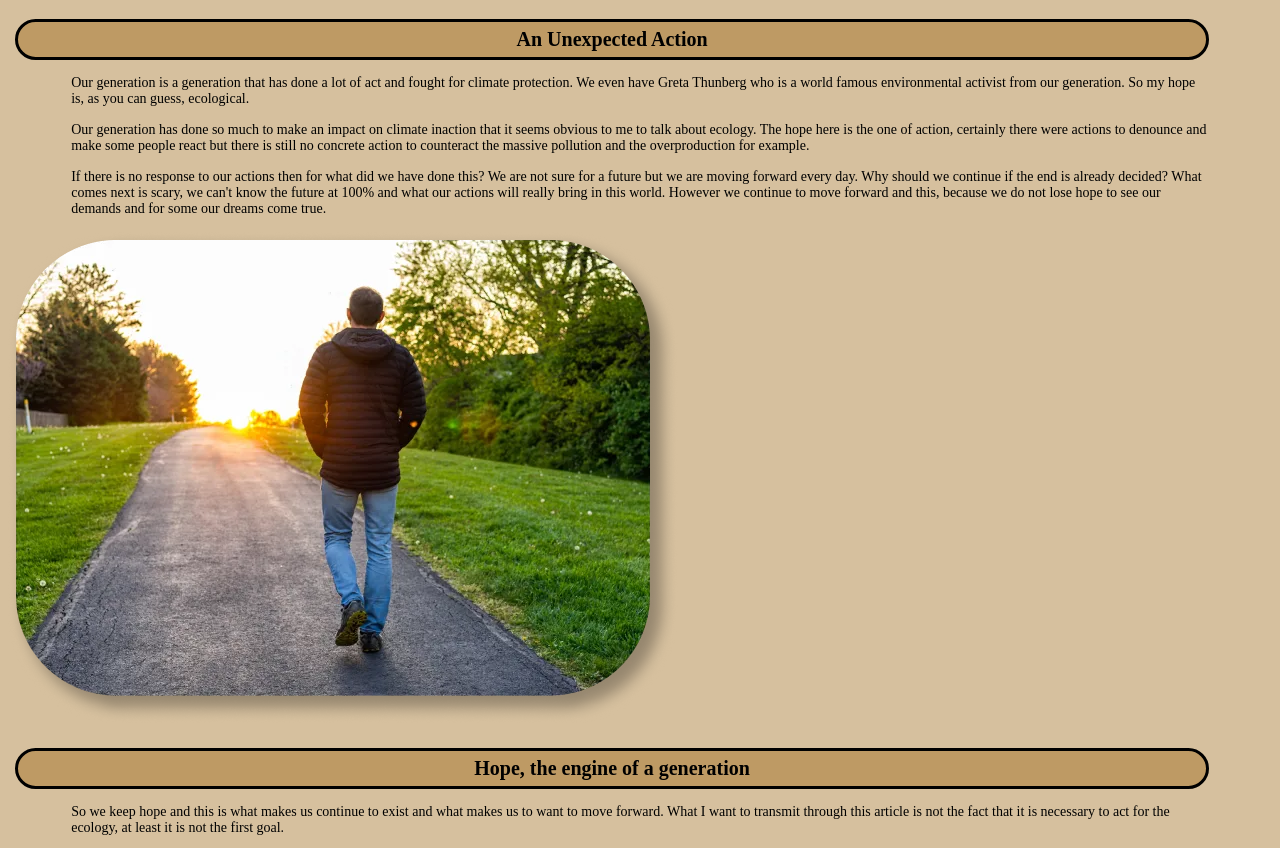
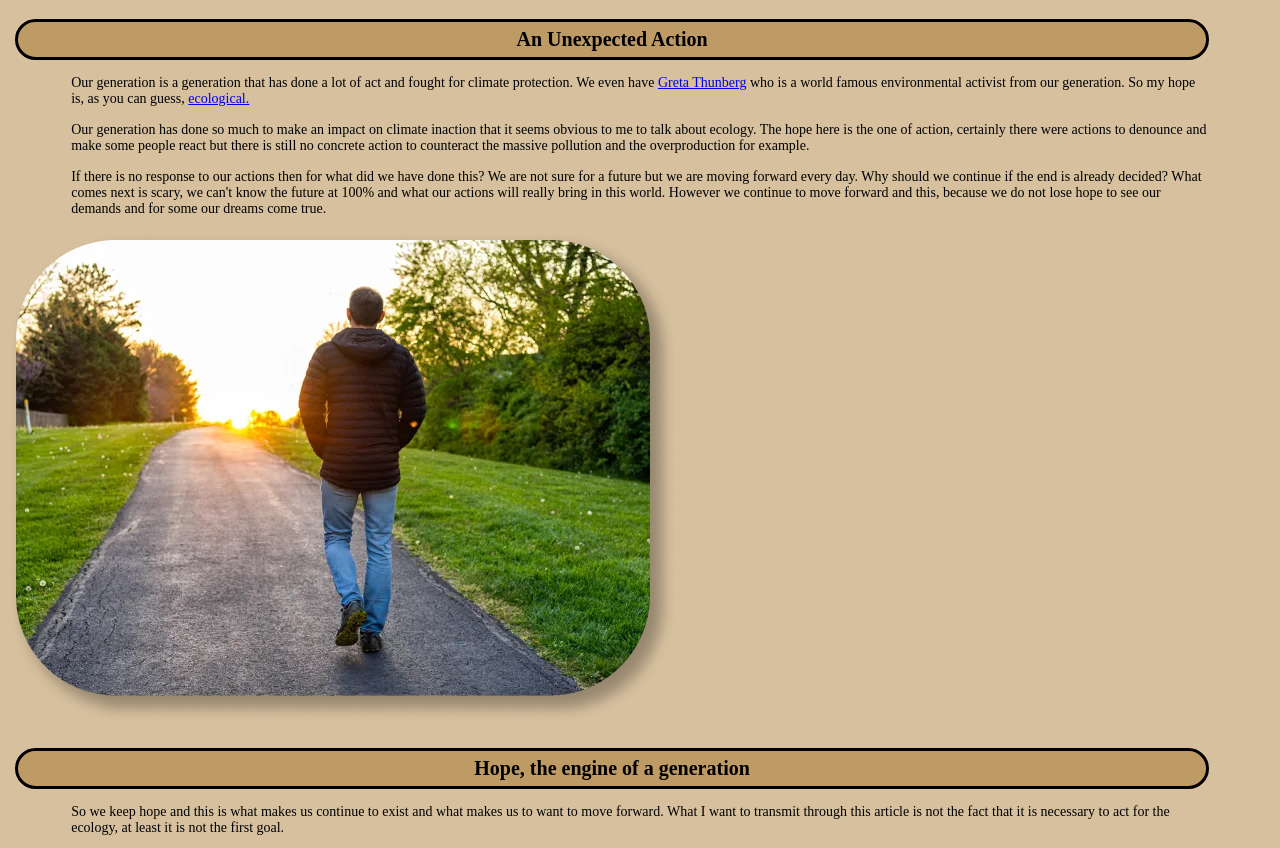
Before and after one commit to MMI-SAE-105/2022-sae105-projet-KylianRouillardGaertner, a plain HTML site: page en/espoir.html in a window 1280 px wide. Shown: the part 842-1690 px from the top of the page. Drawn offline with Linux system fonts and the light colour scheme.

Commit message:
external link hope

```diff
--- a/en/espoir.html
+++ b/en/espoir.html
@@ -48,11 +48,14 @@
                     <h3>An Unexpected Action</h3>
                 </div>
                 <p>
-                    Our generation is a generation that has done a lot of act and fought for climate protection. We even have Greta Thunberg who is a world famous environmental activist from our generation. So my hope is, as you can guess, ecological.                </p>
+                    Our generation is a generation that has done a lot of act and fought for climate protection. We even have <a href="https://fr.wikipedia.org/wiki/Greta_Thunberg">Greta Thunberg</a> who is a world famous environmental activist from our generation. So my hope is, as you can guess, <a href="https://fr.wikipedia.org/wiki/%C3%89cologie">ecological.</a>
+                </p>
                 <p>
-                    Our generation has done so much to make an impact on climate inaction that it seems obvious to me to talk about ecology. The hope here is the one of action, certainly there were actions to denounce and make some people react but there is still no concrete action to counteract the massive pollution and the overproduction for example.                </p>
+                    Our generation has done so much to make an impact on climate inaction that it seems obvious to me to talk about ecology. The hope here is the one of action, certainly there were actions to denounce and make some people react but there is still no concrete action to counteract the massive pollution and the overproduction for example.
+                </p>
                 <p>
-                    If there is no response to our actions then for what did we have done this? We are not sure for a future but we are moving forward every day. Why should we continue if the end is already decided? What comes next is scary, we can't know the future at 100% and what our actions will really bring in this world. However we continue to move forward and this, because we do not lose hope to see our demands and for some our dreams come true.                </p>
+                    If there is no response to our actions then for what did we have done this? We are not sure for a future but we are moving forward every day. Why should we continue if the end is already decided? What comes next is scary, we can't know the future at 100% and what our actions will really bring in this world. However we continue to move forward and this, because we do not lose hope to see our demands and for some our dreams come true.
+                </p>
             </section>
             <section>
                 <img src="/public/img/articles/Espoir/img2.webp" alt="Image de personne qui marche vers le soleil">
@@ -60,7 +63,8 @@
                     <h3>Hope, the engine of a generation</h3>
                 </div>
                 <p>
-                    So we keep hope and this is what makes us continue to exist and what makes us to want to move forward. What I want to transmit through this article is not the fact that it is necessary to act for the ecology, at least it is not the first goal.                </p>
+                    So we keep hope and this is what makes us continue to exist and what makes us to want to move forward. What I want to transmit through this article is not the fact that it is necessary to act for the ecology, at least it is not the first goal.
+                </p>
                 <p>
                     My goal with this article is to question you. Why do you move forward in life? What drives you to continue doing what you do every day? Most of the time it's a personal and intimate reason that you can't disclose to anyone. For many people, the simple fact of hoping is enough to keep them going, even in the most complicated situations of their lives. I am not even talking about religious hope, I am talking about hope in general and in all its forms.
                 </p>
```
Also changed, not shown: fr/espoir.html (+1 -1 lines).
